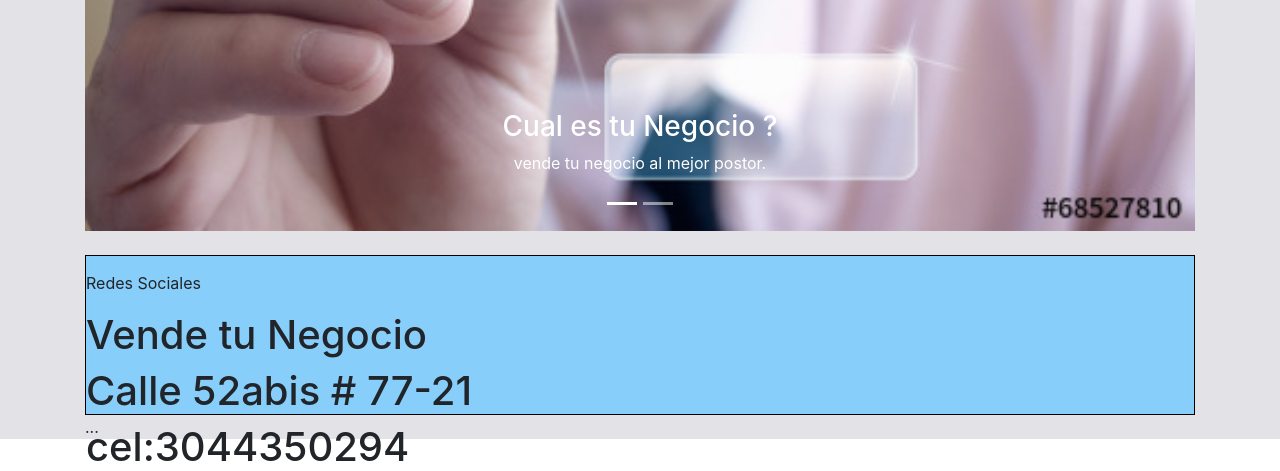
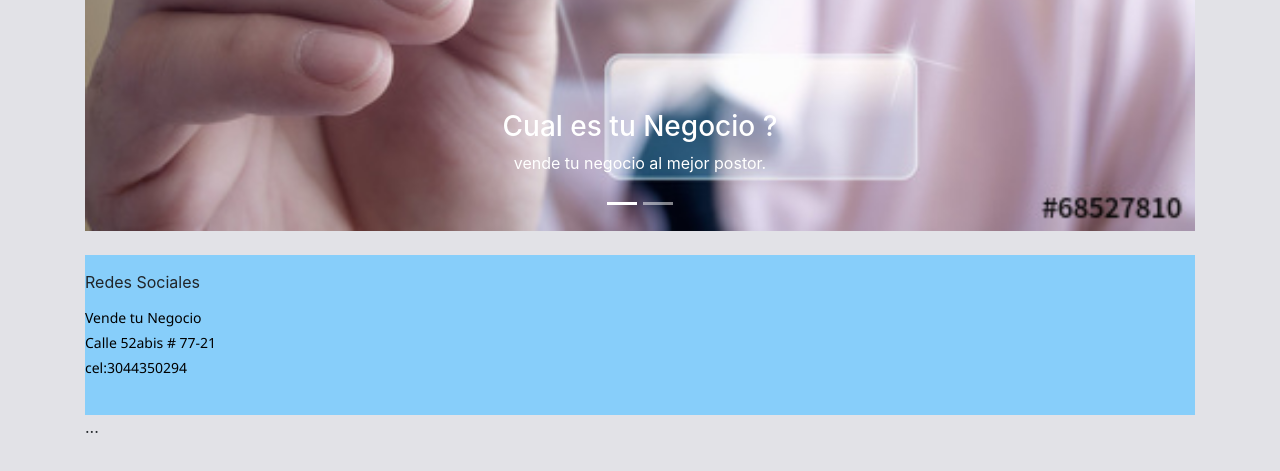
Before and after one commit to Stovar97/Proyecto_app_movil, a PHP site: page / in a window 1280 px wide. Shown: the part 617-1088 px from the top of the page. After the commit the page ends 1050 px from the top, so only its background shows below. Run offline with PHP 8.4, Linux system fonts and the light colour scheme.

Commit message:
cambios de footer

```diff
--- a/main.css
+++ b/main.css
@@ -21,9 +21,14 @@ body{
     grid-row: auto;
 }
 footer{
-    border: 1px solid black;
+    border: 1px;
     background-color:lightskyblue;
     height: 160px;
     width: 100%;
     padding-top: 15px;
 }
+h1{
+    font-size: 14px;
+    font-family: 'Segoe UI', Tahoma, Geneva, Verdana, sans-serif;
+    color:black;
+}
```
